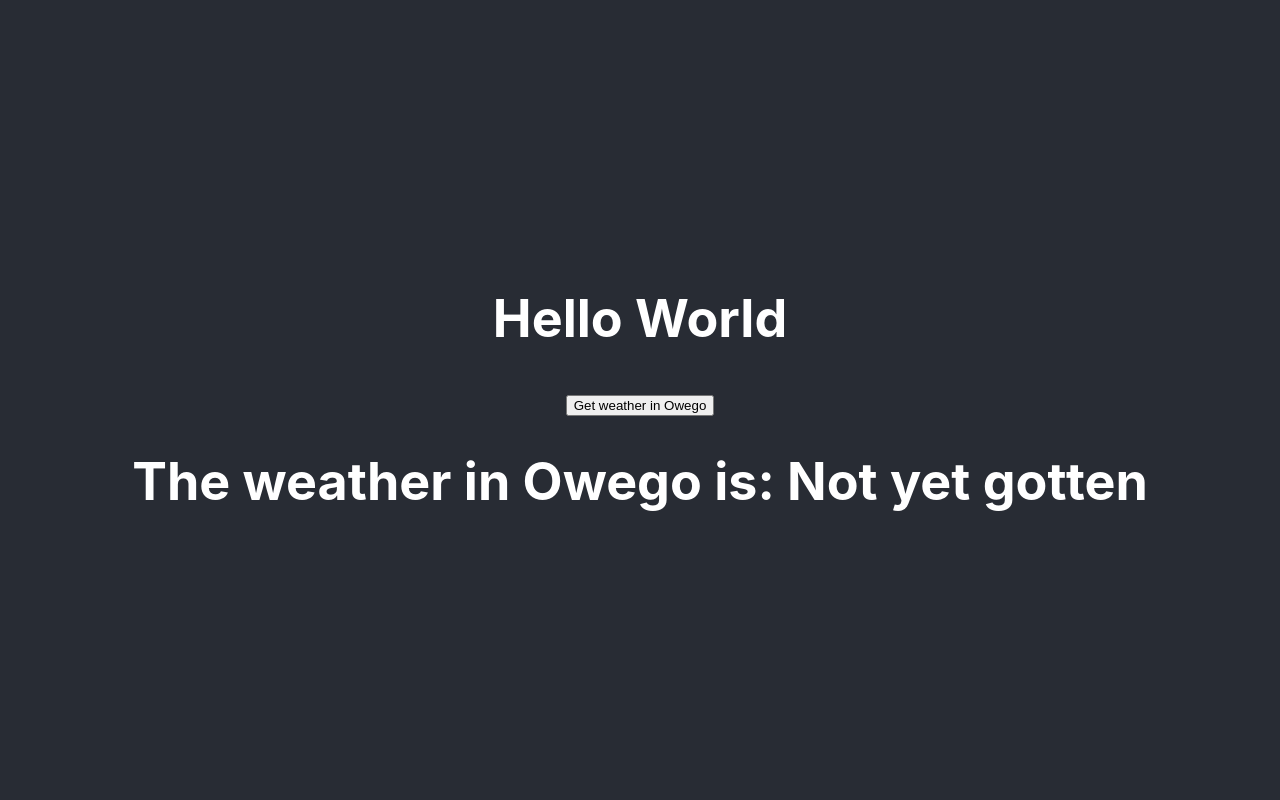
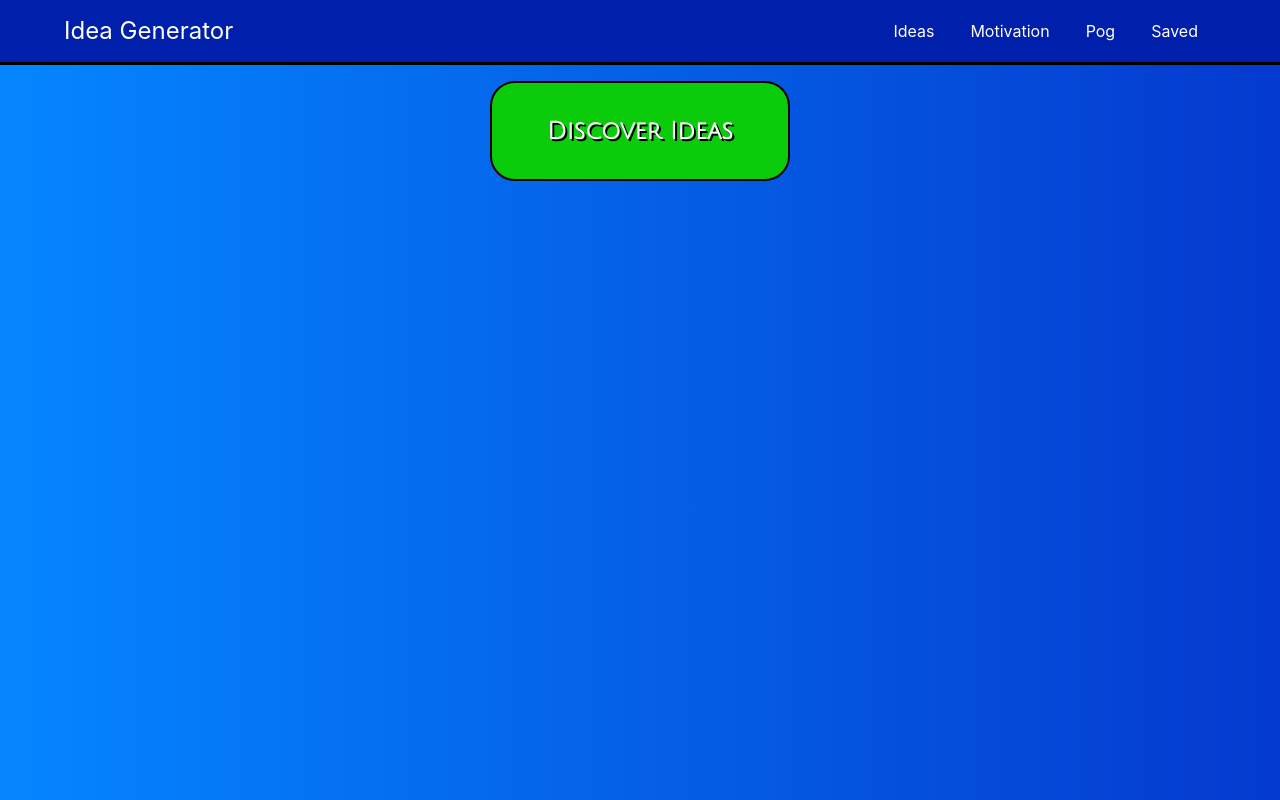
Before and after one commit to kevincrossgrove/Idea-Generator, a React (Create React App) app in the folder Front/idea-generator/: page / in a window 1280 px wide. Built offline with nearby package versions, Linux system fonts and the light colour scheme.

Commit message:
Updated Homepage UI

```diff
--- a/Front/idea-generator/package.json
+++ b/Front/idea-generator/package.json
@@ -8,7 +8,9 @@
     "@testing-library/react": "^11.1.0",
     "@testing-library/user-event": "^12.1.10",
     "axios": "^0.21.1",
+    "bootstrap": "^4.6.0",
     "react": "^17.0.1",
+    "react-bootstrap": "^1.5.0",
     "react-dom": "^17.0.1",
     "react-scripts": "4.0.2",
     "web-vitals": "^1.0.1"
--- a/Front/idea-generator/public/index.html
+++ b/Front/idea-generator/public/index.html
@@ -11,6 +11,9 @@
     />
     <link rel="apple-touch-icon" href="%PUBLIC_URL%/logo192.png" />
     <link rel="manifest" href="%PUBLIC_URL%/manifest.json" />
+    <link rel="preconnect" href="https://fonts.gstatic.com">
+    <link href="https://fonts.googleapis.com/css2?family=Julius+Sans+One&display=swap" rel="stylesheet">
+    <link href="https://cdn.jsdelivr.net/npm/bootstrap@5.0.0-beta2/dist/css/bootstrap.min.css" rel="stylesheet" integrity="sha384-BmbxuPwQa2lc/FVzBcNJ7UAyJxM6wuqIj61tLrc4wSX0szH/Ev+nYRRuWlolflfl" crossorigin="anonymous">
     <title>Idea Generator</title>
   </head>
   <body>
--- a/Front/idea-generator/src/App.css
+++ b/Front/idea-generator/src/App.css
@@ -1,38 +1,17 @@
-.App {
-  text-align: center;
+
+#root{
+  background-image: linear-gradient(to right, rgb(5, 134, 255), rgb(4, 58, 207));
+  min-height: 100vh;
+  min-width: 100%;
 }
 
-.App-logo {
-  height: 40vmin;
-  pointer-events: none;
+#result {
+  text-align: center;
+  color: #fff;
+  font-family: 'Franklin Gothic Medium', 'Arial Narrow', Arial, sans-serif;
+  font-size: 30px;
 }
 
-@media (prefers-reduced-motion: no-preference) {
-  .App-logo {
-    animation: App-logo-spin infinite 20s linear;
-  }
+.row {
+  margin-top: 2vh;
 }
-
-.App-header {
-  background-color: #282c34;
-  min-height: 100vh;
-  display: flex;
-  flex-direction: column;
-  align-items: center;
-  justify-content: center;
-  font-size: calc(10px + 2vmin);
-  color: white;
-}
-
-.App-link {
-  color: #61dafb;
-}
-
-@keyframes App-logo-spin {
-  from {
-    transform: rotate(0deg);
-  }
-  to {
-    transform: rotate(360deg);
-  }
-}
--- a/Front/idea-generator/src/App.js
+++ b/Front/idea-generator/src/App.js
@@ -1,15 +1,45 @@
+import { useEffect, useState } from 'react';
+import { Container, Row } from 'react-bootstrap';
 import './App.css';
+import GenerateButton from './components/GenerateButton';
+import MainNavbar from './components/MainNavbar';
 import Weather from './components/Weather';
 
+function App() {
+  const [result, setResult] = useState('Start');
+  const [buttonTitle, setButtonTitle] = useState('Discover Ideas');
+  const [wordCategory, setCategory] = useState(0);
 
-function App() {
+  // Clear result when the category is switched
+  useEffect(() => {
+    setResult('');
+  }, [buttonTitle]);
+
+  const categories = [
+    ['Go Poop', 'Eat Ass', 'Suck a chode', 'Jump off a bridge', 'Get drunk'],
+    ['Dont be gay', 'Grow up', 'Seggs', 'Money'],
+    ['1', '2', '3', '4', '5', '6', '7', '8', '9'],
+    ['11', '22', '33', '44', '55', '66', '77', '88', '99']
+  ];
+
+  const randomText = () => {
+    console.log(wordCategory)
+    const i = Math.floor(Math.random() * Math.floor(categories[wordCategory].length));
+    setResult(`${buttonTitle} : ${categories[wordCategory][i]}`);
+  }
+
   return (
-    <div className="App">
-      <header className="App-header">
-        <h1>Hello World</h1>
-        <Weather />
-      </header>
-    </div>
+    <>
+      <MainNavbar buttonSetter={setButtonTitle} categorySetter={setCategory} />
+      <Container>
+        <Row>
+          <GenerateButton title={buttonTitle} onClickFunction={() => randomText()}/>
+        </Row>
+        <Row>
+          <div id='result'>{result}</div>
+        </Row>
+      </Container>
+    </>
   );
 }
 
--- /dev/null
+++ b/Front/idea-generator/src/components/GenerateButton.js
@@ -0,0 +1,14 @@
+import React from 'react'
+import '../css/GenerateButton.css';
+
+const GenerateButton = ({title, onClickFunction, textColor='#fff'}) => {
+    return (
+        <button id="generateButton"
+        style={{color: textColor}}
+        onClick={onClickFunction}>
+        {title}
+        </button>
+    );
+}
+
+export default GenerateButton;
--- /dev/null
+++ b/Front/idea-generator/src/components/MainNavbar.js
@@ -0,0 +1,31 @@
+import React from 'react'
+import { Navbar, Nav } from 'react-bootstrap';
+import '../css/MainNavbar.css';
+
+const MainNavbar = ({buttonSetter, categorySetter}) => {
+    const updateButton = (title) => buttonSetter(title);
+    const updateCategory = (category) => categorySetter(category);
+
+    const onClickFunction = (buttonTitle, category) => {
+        updateButton(buttonTitle);
+        updateCategory(category);
+    }
+
+    return (
+        <Navbar id="navbarContainer" expand="md">
+        <Navbar.Brand id="navTitle">Idea Generator</Navbar.Brand>
+        <Navbar.Toggle id="navToggle" />
+        <Navbar.Collapse id="navItems">
+            {/* className="mr-auto" */}
+            <Nav>
+                <Nav.Link id="navLink" onClick={() => onClickFunction('Ideas', 0)}>Ideas</Nav.Link>
+                <Nav.Link id="navLink" onClick={() => onClickFunction('Motivation', 1)}>Motivation</Nav.Link>
+                <Nav.Link id="navLink" onClick={() => onClickFunction('Pog', 2)}>Pog</Nav.Link>
+                <Nav.Link id="navLink" onClick={() => onClickFunction('Saved', 3)}>Saved</Nav.Link>
+            </Nav>
+        </Navbar.Collapse>
+        </Navbar>
+    )
+}
+
+export default MainNavbar;
--- a/Front/idea-generator/src/components/Weather.js
+++ b/Front/idea-generator/src/components/Weather.js
@@ -5,8 +5,8 @@ const Weather = () => {
     const [weather, setWeather] = useState("Not yet gotten");
 
     const getWeather = () => {
-        axios.get("/Owego").then(response => {
-            setWeather(response.data.temp);
+        axios.get('/Home').then(response => {
+            setWeather(response.data);
         })
     }
 
--- /dev/null
+++ b/Front/idea-generator/src/css/GenerateButton.css
@@ -0,0 +1,13 @@
+#generateButton {
+    width: 300px;
+    height: 100px;
+    color: #fff;
+    background-color: rgb(11, 204, 11);
+    border-radius: 25px;
+    font-weight: bold;
+    font-size: x-large;
+    font-family: 'Julius Sans One', sans-serif;
+    text-shadow: 2px 2px 0px #000;
+    border: 2px solid black;
+    margin: auto;
+}
--- /dev/null
+++ b/Front/idea-generator/src/css/MainNavbar.css
@@ -0,0 +1,48 @@
+#navbarContainer {
+    background-color: #001faa;
+    border-bottom: 3px solid black;
+}
+
+#navTitle {
+    color:#fff;
+    padding-left: 5vw;
+    font-size: 150%
+}
+
+#navToggle {
+    margin-right: 5vw;
+    background-color: #ffffff55;
+}
+
+.navbar-toggler-icon {
+    color: #fff;
+}
+
+#navItems {
+    justify-content: flex-end;
+    padding-right: 5vw;
+}
+
+#navLink {
+    color: #fff;
+    margin: 0px 10px;
+}
+
+#navLink:hover {
+    background-color: rgba(255, 255, 255, 0.26);
+    border-radius: 10px;
+}
+
+@media screen and (max-width: 960px) {
+    #navTitle {
+        color:#fff;
+        padding-left: 5vw;
+        font-size: 150%;
+        text-align: center;
+    }
+
+    #navItems {
+        padding-left: 5vw;
+        text-align: center;
+    }
+}
```
Also changed, not shown: Front/idea-generator/public/manifest.json, 2 other files (tests, documents, lock files or other folders).
